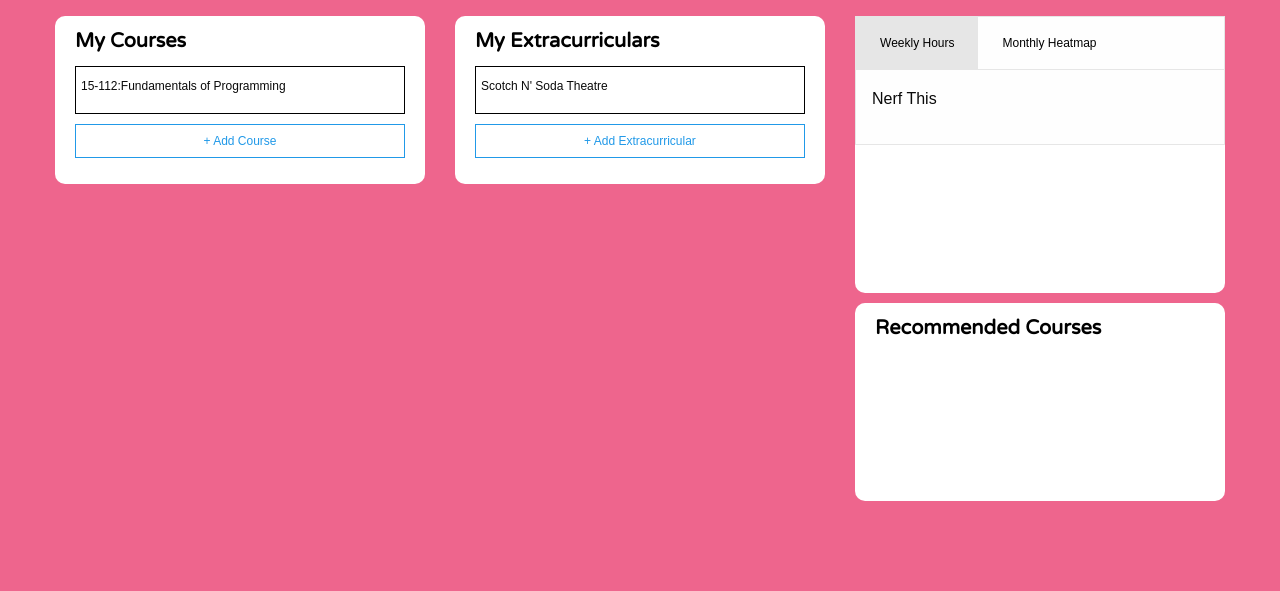
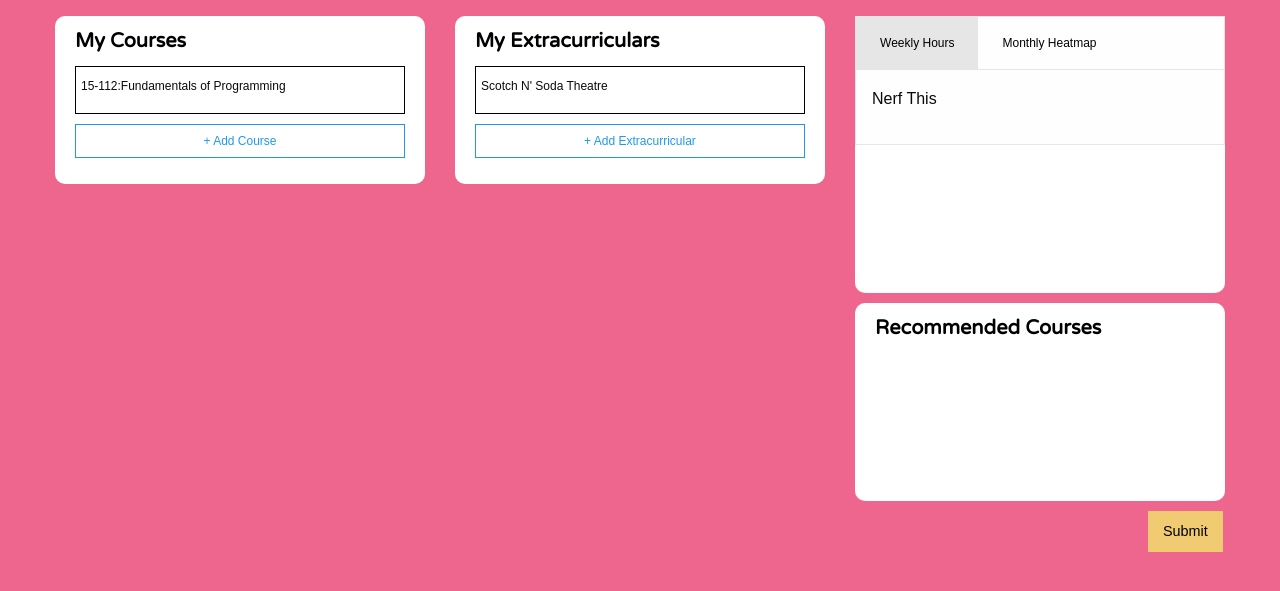
Before and after one commit to dtpowers/Vie, a website: page views/add_page.html in a window 1280 px wide. Shown: the part 205-796 px from the top of the page. Drawn offline with Linux system fonts and the light colour scheme; a web font is replaced by a local one.

Commit message:
added submit button

```diff
--- a/public/css/app.css
+++ b/public/css/app.css
@@ -123,3 +123,8 @@ hr{
 .tab-text{
 	color: black;
 }
+
+.submit-button{
+	background-color: #f0cb71;
+	color: black;
+}
--- a/views/add_page.html
+++ b/views/add_page.html
@@ -157,6 +157,17 @@
 
 			</div>
 
+			<!-- Submit button -->
+
+			<div class="small-9 columns">
+			</div>
+
+			<div class="small-3 columns">
+				<a role="button" aria-label="submit form" href="#" class="button radius submit-button">Submit</a>
+			</div>
+
+
+
 		</div>
 	</div>
 
```
